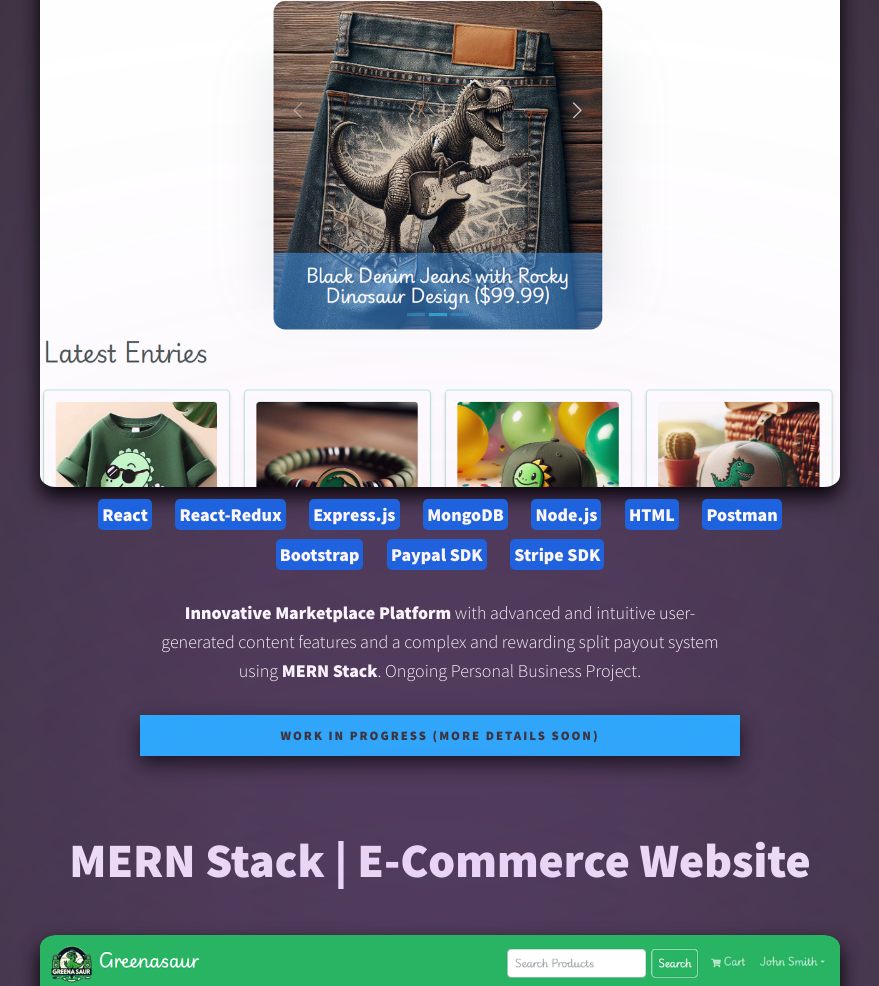
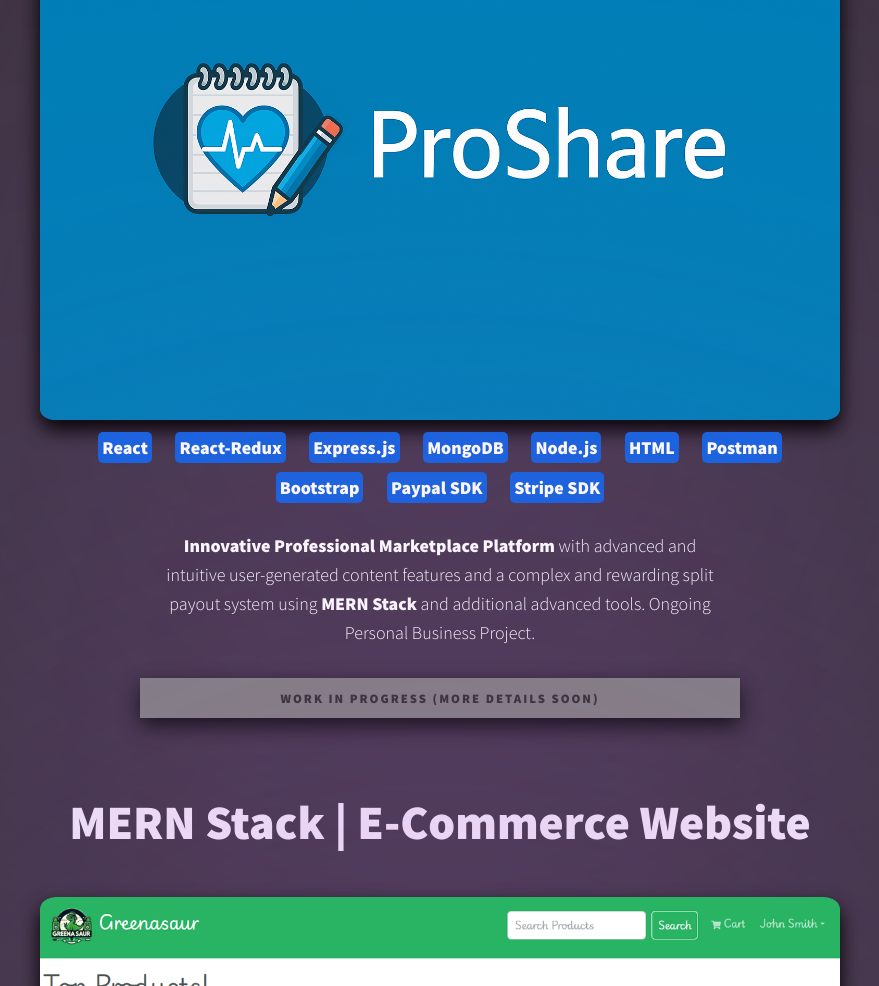
Before and after one commit to A-Morabet/my-portfolio, a plain HTML site: page index.html in a window 1280 px wide. Shown: the part 2584-3570 px from the top of the page, without its empty margins (200-1079 px from the left). Drawn offline with nearby package versions, Linux system fonts and the light colour scheme.

Commit message:
added last recent work

```diff
--- a/css/style.css
+++ b/css/style.css
@@ -75,6 +75,22 @@ strong { font-weight: var(--fw-bold);}
 }
 
 /* Button */
+
+.btnalt{
+    display: inline-block;
+    padding: .5em 2.5em;
+    background: gray;
+    color: var(--clr-dark);
+    text-decoration: none;
+    cursor: default;
+    font-size: .8rem;
+    text-transform: uppercase;
+    letter-spacing: 2px;
+    font-weight: var(--fw-bold);
+    transition: all 200ms ease-in-out;
+    box-shadow: 0px 8px 20px rgba(0, 0, 0, 0.801);
+    margin: 10px;
+}
 
 .btn{
     display: inline-block;
--- a/index.html
+++ b/index.html
@@ -148,9 +148,9 @@
             <!-- Portfolio item 05-->
             <p class="section__subtitle section__subtitle--work---portfolio">Personal Business Project (Codename: ProShare) </p>
             <div class="portfolio-wrap glow">
-            <a href="#/h" class="portfolio__item">
-                <img src="img/portfolio-04.png" alt="image of portfolio nº4" class="five">
-            </a>
+            <!-- <a href="#/h" class=""> -->
+                <img src="img/portfolio-05.png" alt="image of portfolio nº5" class="five portfolio__item">
+            <!-- </a> -->
             <div class="skill-group--work">
                 <div class="blue-skills center">
                     <span class="blue-skill">React</span>
@@ -165,8 +165,8 @@
                     <span class="blue-skill">Stripe SDK</span>
                 </div>
             </div>
-            <p class="text-work center"><b>Innovative Marketplace Platform</b> with advanced and intuitive user-generated content features and a complex and rewarding split payout system using <b>MERN Stack</b>. Ongoing Personal Business Project.
-            <p href="blank" class="btn fifty five disabled" >Work in Progress (More Details Soon)</p>
+            <p class="text-work center"><b>Innovative Professional Marketplace Platform</b> with advanced and intuitive user-generated content features and a complex and rewarding split payout system using <b>MERN Stack</b> and additional advanced tools. Ongoing Personal Business Project.
+            <p href="blank" class="btnalt fifty five disabled" >Work in Progress (More Details Soon)</p>
 
             </div>
             <!-- Portfolio item 04-->
```
Also changed, not shown: img/portfolio-05.png (added), 1 other file.
